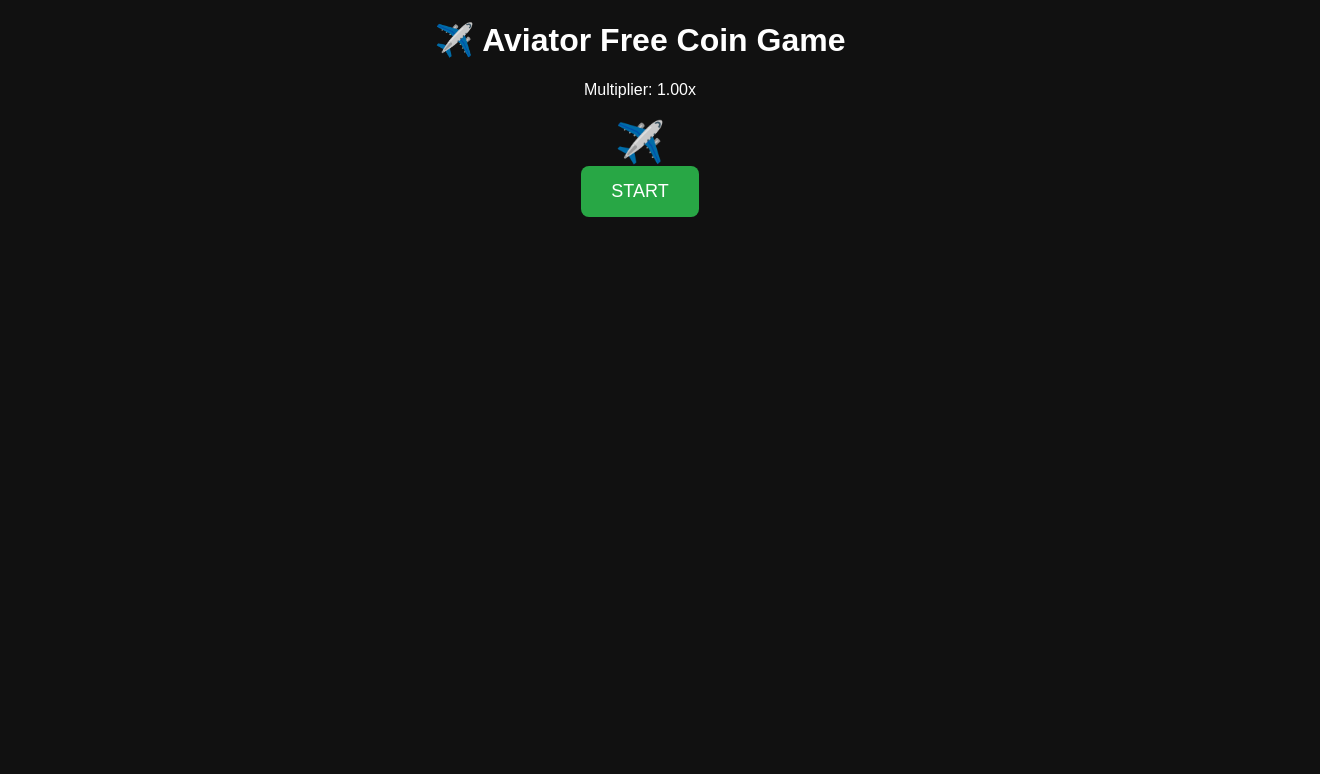
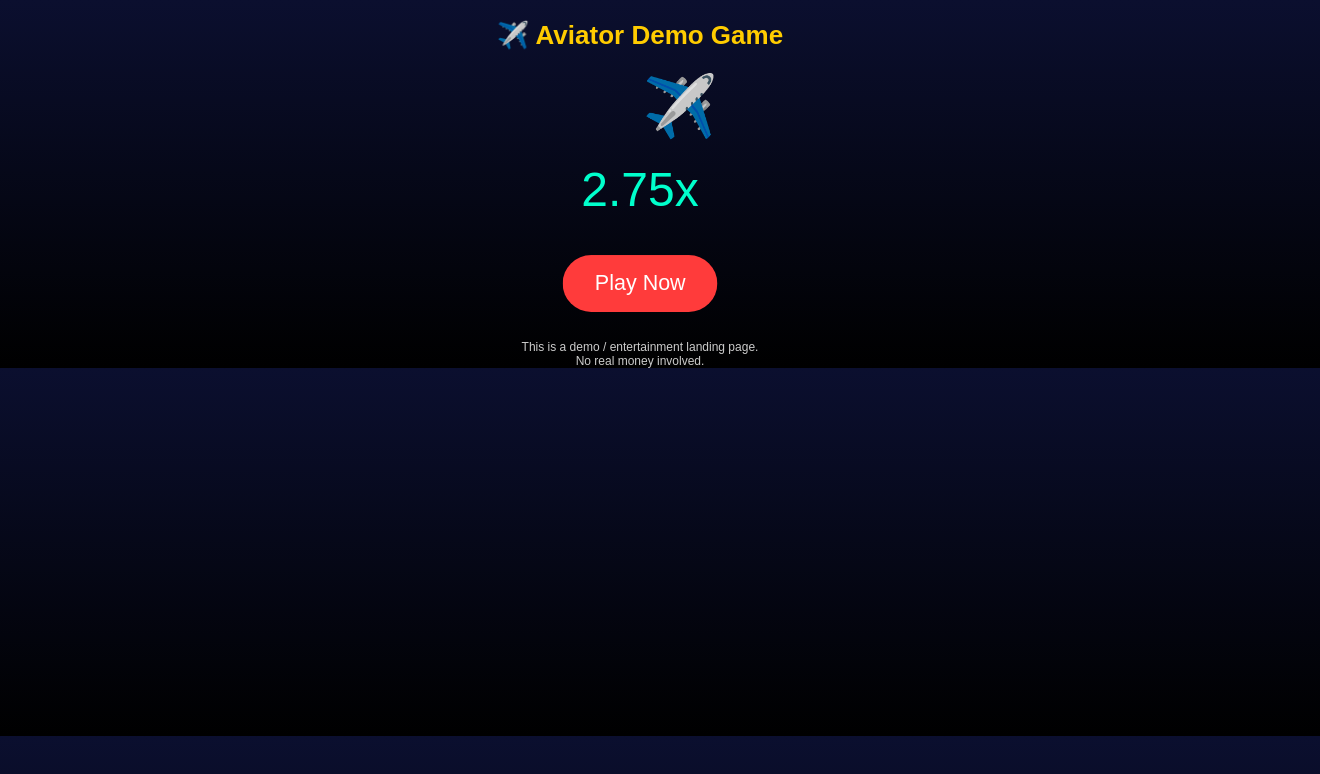
Before and after one commit to dakshija8619/aviator-game, a plain HTML site: page index.html in a window 1280 px wide. Shown: the whole page, 1320 px wide, since content can reach past the window. Drawn offline with Linux system fonts and the light colour scheme.

Commit message:
Revamp landing page with new styles and layout

```diff
--- a/index.html
+++ b/index.html
@@ -1,35 +1,84 @@
 <!DOCTYPE html>
-<html>
+<html lang="en">
 <head>
-  <title>Aviator Free Coin Game</title>
-  <meta name="viewport" content="width=device-width, initial-scale=1.0">
-  <style>
-    body { font-family: Arial; text-align:center; background:#111; color:#fff; }
-    button { padding:15px 30px; font-size:18px; background:#28a745; border:none; color:white; border-radius:8px; }
-    #plane { font-size:40px; margin-top:20px; }
-  </style>
+<meta charset="UTF-8">
+<meta name="viewport" content="width=device-width, initial-scale=1.0">
+<title>Aviator Demo – Fly & Win</title>
+
+<style>
+body {
+    margin: 0;
+    font-family: Arial, sans-serif;
+    background: linear-gradient(180deg, #0b0f2f, #000);
+    color: #fff;
+    text-align: center;
+}
+header {
+    padding: 20px;
+    font-size: 26px;
+    font-weight: bold;
+    color: #ffcc00;
+}
+.plane {
+    font-size: 60px;
+    animation: fly 3s infinite linear;
+}
+@keyframes fly {
+    0% { transform: translateX(-120px); }
+    100% { transform: translateX(120px); }
+}
+.multiplier {
+    font-size: 48px;
+    margin: 20px 0;
+    color: #00ffcc;
+}
+.btn {
+    display: inline-block;
+    padding: 15px 30px;
+    background: #ff3b3b;
+    color: #fff;
+    font-size: 20px;
+    border-radius: 30px;
+    text-decoration: none;
+    margin-top: 20px;
+    animation: pulse 1.5s infinite;
+}
+@keyframes pulse {
+    0% { transform: scale(1); }
+    50% { transform: scale(1.08); }
+    100% { transform: scale(1); }
+}
+.note {
+    font-size: 12px;
+    color: #ccc;
+    margin-top: 30px;
+    padding: 0 15px;
+}
+</style>
 </head>
+
 <body>
 
-<h1>✈️ Aviator Free Coin Game</h1>
-<p>Multiplier: <span id="multi">1.00x</span></p>
-<div id="plane">✈️</div>
+<header>✈️ Aviator Demo Game</header>
 
-<button onclick="start()">START</button>
+<div class="plane">✈️</div>
+
+<div class="multiplier" id="multi">1.00x</div>
+
+<a href="https://wa.me/917880254157" class="btn">Play Now</a>
+
+<div class="note">
+This is a demo / entertainment landing page.<br>
+No real money involved.
+</div>
 
 <script>
-let m = 1;
-function start(){
-  m = 1;
-  let i = setInterval(()=>{
-    m += 0.05;
-    document.getElementById("multi").innerText = m.toFixed(2)+"x";
-    if(m > (Math.random()*5+1)){
-      clearInterval(i);
-      alert("💥 Plane Fly Away!");
-    }
-  },200);
-}
+let m = 1.00;
+setInterval(() => {
+    m += 0.07;
+    if (m > 10) m = 1.00;
+    document.getElementById("multi").innerText = m.toFixed(2) + "x";
+}, 200);
 </script>
 
 </body>
```
